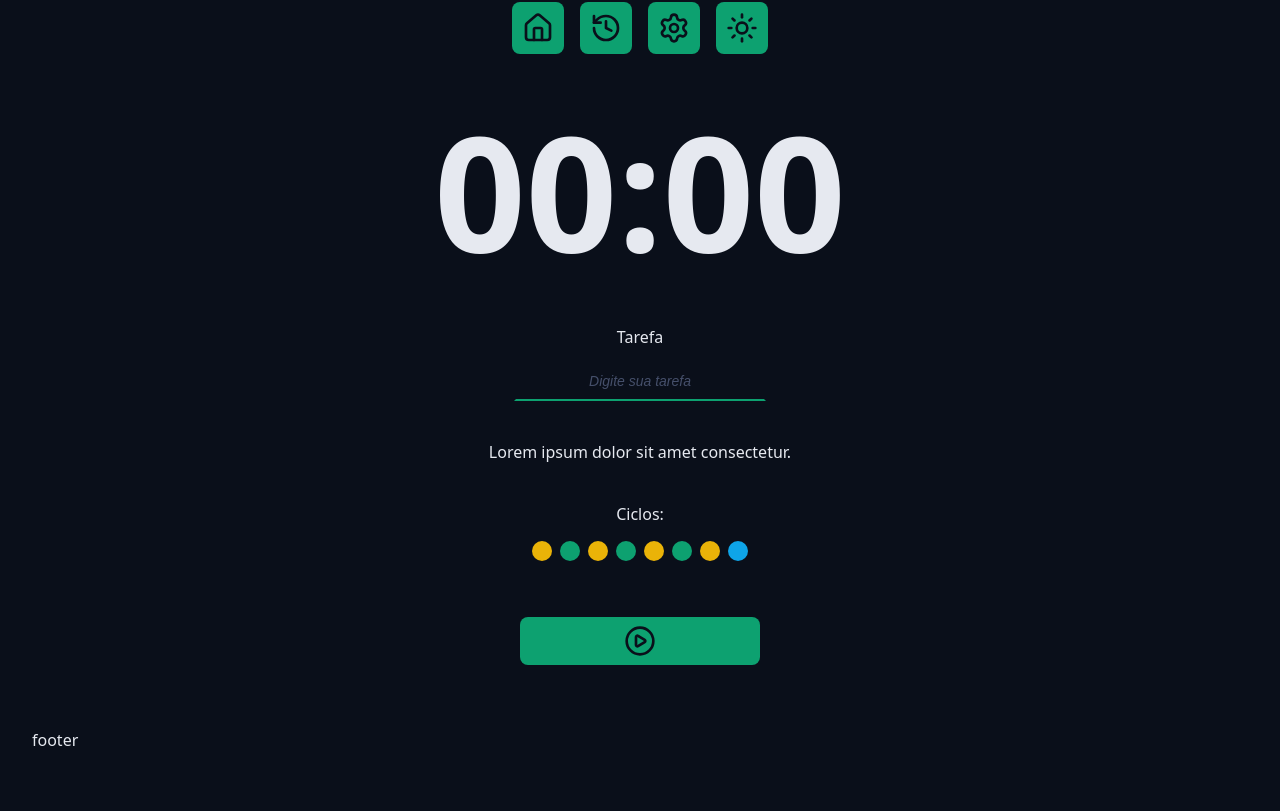
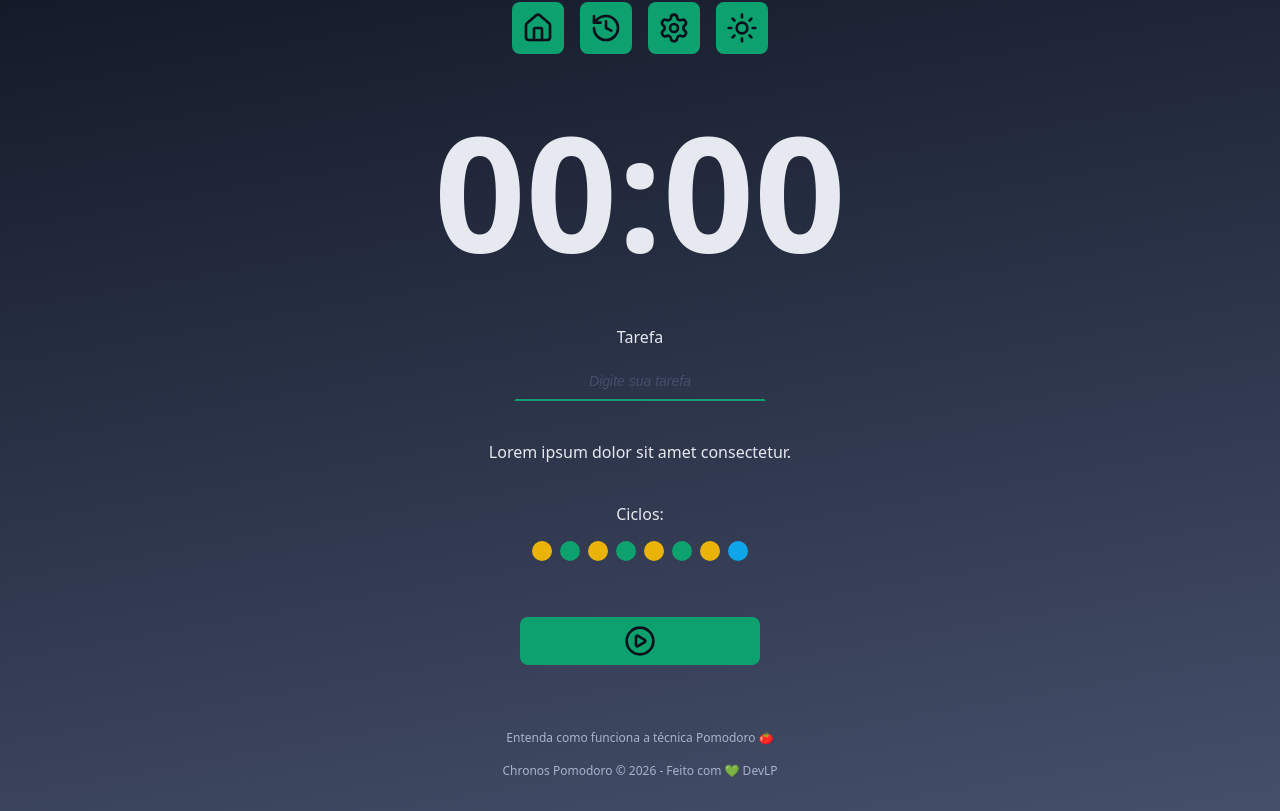
Before and after one commit to PilarNL/chronos-pomodoro, a React (Vite) app: page / in a window 1280 px wide. Shown: the part 219-1030 px from the top of the page. Before the commit the page ends 1002 px from the top, so only its background shows below. Built offline with nearby package versions, Linux system fonts and the light colour scheme.

Commit message:
feat(footer): adiciona footer component

```diff
--- a/src/App.tsx
+++ b/src/App.tsx
@@ -8,6 +8,7 @@
 import { Cycles } from './components/Cycles/Index';
 import { DefaultButton } from './components/DefaultButton';
 import { PlayCircleIcon } from 'lucide-react';
+import { Footer } from './components/Footer';
 
 export function App() {
   return (
@@ -42,7 +43,9 @@
           </div>
         </form>
       </Container>
-      <Container>footer</Container>
+      <Container>
+        <Footer />
+      </Container>
     </>
   );
 }
--- /dev/null
+++ b/src/components/Footer/Styles.module.css
@@ -0,0 +1,18 @@
+.footer {
+  display: flex;
+  flex-direction: column;
+  align-items: center;
+  justify-content: center;
+  font-size: 1.2rem;
+  gap: 1.6rem;
+}
+
+.footer a {
+  color: var(--text-muted);
+  text-decoration: none;
+}
+
+.footer a:hover {
+  color: var(--primary);
+  text-decoration: underline;
+}
--- /dev/null
+++ b/src/components/Footer/index.tsx
@@ -0,0 +1,12 @@
+import styles from './Styles.module.css';
+
+export function Footer() {
+  return (
+    <footer className={styles.footer}>
+      <a href='#'>Entenda como funciona a técnica Pomodoro 🍅</a>
+      <a href='#'>
+        Chronos Pomodoro &copy; {new Date().getFullYear()} - Feito com 💚 DevLP
+      </a>
+    </footer>
+  );
+}
--- a/src/styles/global.css
+++ b/src/styles/global.css
@@ -23,6 +23,12 @@
     'Helvetica Neue',
     sans-serif;
   background: var(--gray-900);
+  background: linear-gradient(
+    170deg,
+    rgba(10, 15, 26, 1) 0%,
+    rgba(39, 47, 67, 1) 50%,
+    rgba(69, 79, 106, 1) 100%
+  );
   color: var(--text-default);
 }
 
```
